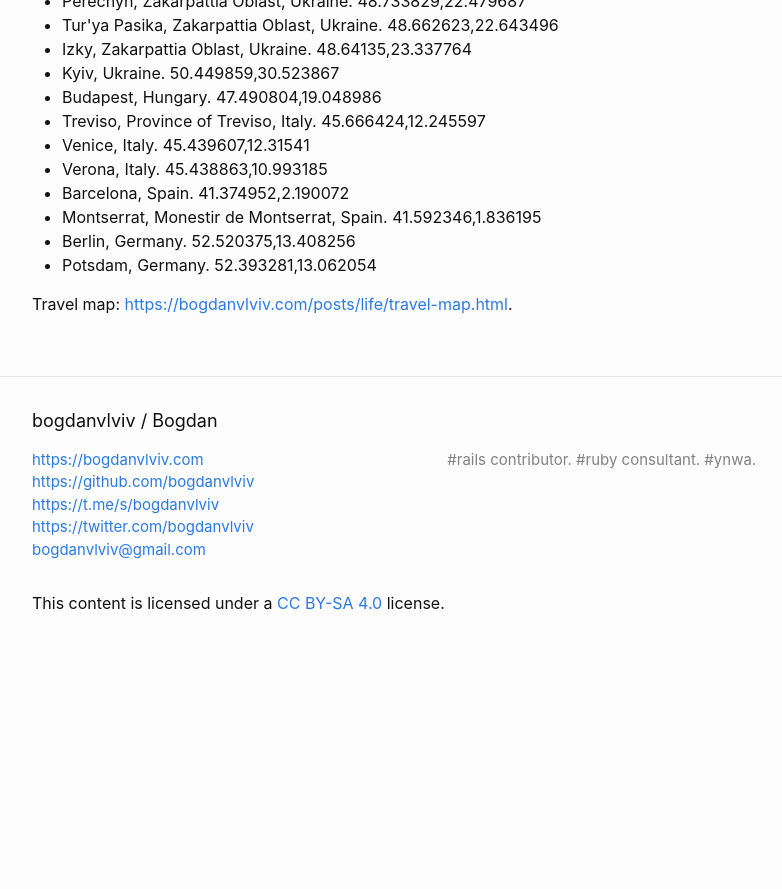
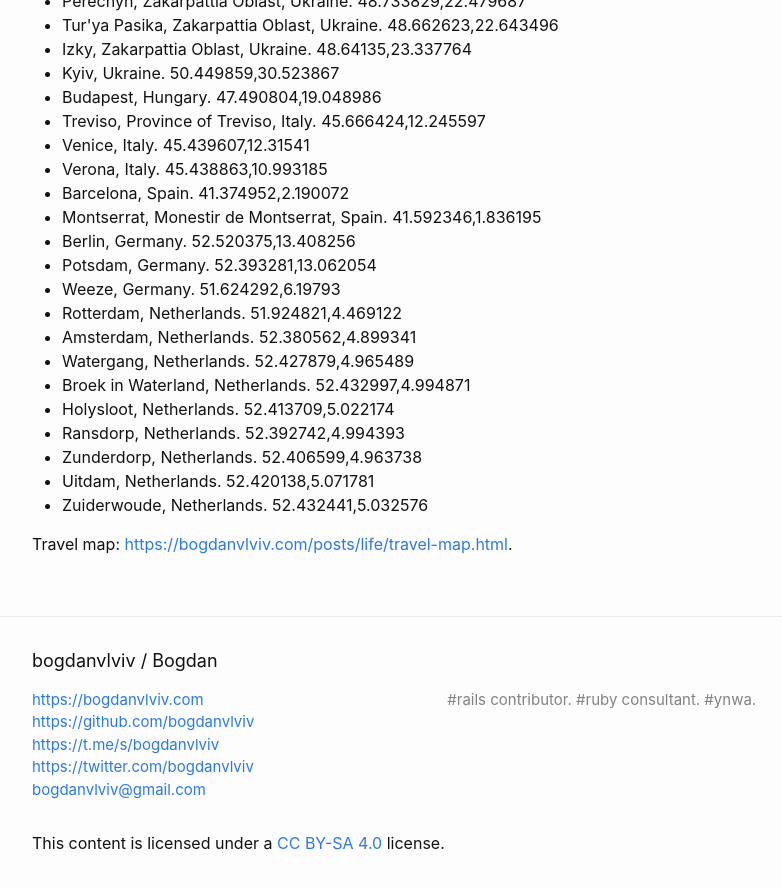
Before and after one commit to crowdpro3/bogdanvlviv.github.io, a Jekyll site: the page built from _posts/life/2019-01-09-travels.markdown, in a window 1280 px wide and 900 px high, scrolled down 1227 px. Shown: the top 889 px of the window, without its empty margins (238-1020 px from the left). Built offline with Jekyll 4.4.1, drawn with Linux system fonts in a browser that asks for light colours; comment, search, counter and statistics services are not loaded; before the commit the page ends 1887 px from its top, so only the background shows below that.

Commit message:
Add new visited places

```diff
--- a/_data/places.yml
+++ b/_data/places.yml
@@ -121,3 +121,43 @@
 - title: "Potsdam, Germany"
   latitude: 52.393281
   longitude: 13.062054
+
+- title: "Weeze, Germany"
+  latitude: 51.624292
+  longitude: 6.197930
+
+- title: "Rotterdam, Netherlands"
+  latitude: 51.924821
+  longitude: 4.469122
+
+- title: "Amsterdam, Netherlands"
+  latitude: 52.380562
+  longitude: 4.899341
+
+- title: "Watergang, Netherlands"
+  latitude: 52.427879
+  longitude: 4.965489
+
+- title: "Broek in Waterland, Netherlands"
+  latitude: 52.432997
+  longitude: 4.994871
+
+- title: "Holysloot, Netherlands"
+  latitude: 52.413709
+  longitude: 5.022174
+
+- title: "Ransdorp, Netherlands"
+  latitude: 52.392742
+  longitude: 4.994393
+
+- title: "Zunderdorp, Netherlands"
+  latitude: 52.406599
+  longitude: 4.963738
+
+- title: "Uitdam, Netherlands"
+  latitude: 52.420138
+  longitude: 5.071781
+
+- title: "Zuiderwoude, Netherlands"
+  latitude: 52.432441
+  longitude: 5.032576
```
